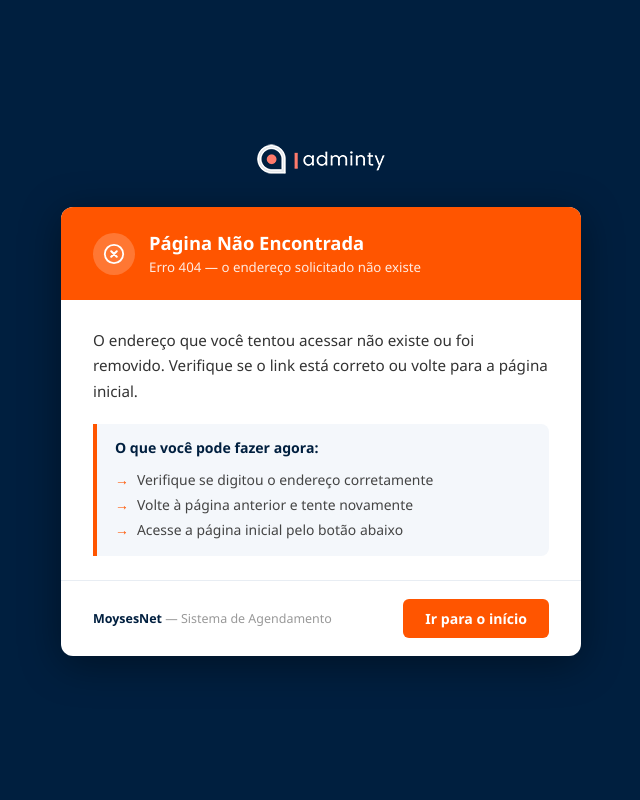
After one commit to moysesneva/sistema_whats, a PHP site: page /login/painel/erro_404.php in a window 1280 px wide. The commit adds this page. Shown: the whole page, without its empty margins (319-959 px from the left). Run offline with PHP 8.4, Linux system fonts and the light colour scheme.

Commit message:
feat: páginas de erro amigáveis para 404 e falhas gerais do sistema
Tarefa: Mostrar página de erro amigável para erros 404 e falhas gerais do sistema

## O que foi feito

### login/painel/erro_404.php (novo arquivo)
- Criada página estilizada para erros 404 seguindo o design Enam Impact Agency
- Fundo azul marinho #001f3f, cabeçalho laranja #FF5500, card branco
- Exibe logo com fallback para texto "MoysesNet"
- Ícone X no cabeçalho, mensagem clara sem detalhes técnicos
- Lista de ações sugeridas ao usuário
- Botão "Ir para o início" que redireciona para /
- Design consistente com db_error.php e erro_generico.php já existentes

### router.php (atualizado)
- Adicionado require_once de error_config.php para registrar os handlers
  de exceção/erro fatal (500) em todas as rotas, não apenas nas que
  carregam arquivos PHP do painel
- Adicionado bloco de tratamento 404: se o caminho não é "/" e o arquivo
  não existe no filesystem, retorna HTTP 404 e exibe erro_404.php
- A lógica de pass-through para arquivos existentes permanece inalterada

## Cobertura de erros após a tarefa
- 404 (não encontrado): tratado no router.php → erro_404.php
- 500 (erro fatal/exceção): tratado via error_config.php → erro_generico.php
- Falha de banco: tratado em conn.php → db_error.php

## Sem desvios
A implementação segue exatamente o escopo da tarefa.

Replit-Task-Id: dd72656b-e6a4-48a4-b293-f189ebd21dfb

```diff
--- /dev/null
+++ b/login/painel/erro_404.php
@@ -0,0 +1,211 @@
+<!DOCTYPE html>
+<html lang="pt-BR">
+<head>
+    <meta charset="UTF-8">
+    <meta name="viewport" content="width=device-width, initial-scale=1.0">
+    <title>Página Não Encontrada — MoysesNet</title>
+    <style>
+        *, *::before, *::after { box-sizing: border-box; margin: 0; padding: 0; }
+
+        body {
+            font-family: 'Segoe UI', Arial, sans-serif;
+            background: #001f3f;
+            color: #fff;
+            min-height: 100vh;
+            display: flex;
+            flex-direction: column;
+            align-items: center;
+            justify-content: center;
+            padding: 24px;
+        }
+
+        .logo-wrap {
+            margin-bottom: 28px;
+            text-align: center;
+        }
+
+        .logo-wrap img {
+            max-height: 56px;
+            max-width: 220px;
+            object-fit: contain;
+        }
+
+        .logo-wrap .logo-fallback {
+            font-size: 1.4rem;
+            font-weight: 800;
+            color: #FF5500;
+            letter-spacing: 1px;
+            display: none;
+        }
+
+        .card {
+            background: #fff;
+            color: #001f3f;
+            border-radius: 12px;
+            max-width: 520px;
+            width: 100%;
+            overflow: hidden;
+            box-shadow: 0 8px 40px rgba(0,0,0,0.40);
+        }
+
+        .card-header {
+            background: #FF5500;
+            padding: 24px 32px;
+            display: flex;
+            align-items: center;
+            gap: 14px;
+        }
+
+        .card-header .icon {
+            flex-shrink: 0;
+            width: 42px;
+            height: 42px;
+            background: rgba(255,255,255,0.20);
+            border-radius: 50%;
+            display: flex;
+            align-items: center;
+            justify-content: center;
+        }
+
+        .card-header h1 {
+            font-size: 1.15rem;
+            font-weight: 700;
+            color: #fff;
+            line-height: 1.3;
+        }
+
+        .card-header p {
+            font-size: 0.83rem;
+            color: rgba(255,255,255,0.88);
+            margin-top: 3px;
+        }
+
+        .card-body {
+            padding: 28px 32px 24px;
+        }
+
+        .card-body > p {
+            font-size: 0.95rem;
+            line-height: 1.65;
+            color: #333;
+        }
+
+        .steps {
+            background: #f4f7fb;
+            border-left: 4px solid #FF5500;
+            border-radius: 0 8px 8px 0;
+            padding: 14px 18px;
+            margin-top: 20px;
+        }
+
+        .steps p {
+            font-size: 0.88rem;
+            font-weight: 700;
+            color: #001f3f;
+            margin-bottom: 10px;
+        }
+
+        .steps ul {
+            list-style: none;
+        }
+
+        .steps ul li {
+            font-size: 0.87rem;
+            color: #444;
+            padding: 3px 0;
+            display: flex;
+            align-items: flex-start;
+            gap: 8px;
+        }
+
+        .steps ul li::before {
+            content: '→';
+            color: #FF5500;
+            font-weight: 700;
+            flex-shrink: 0;
+        }
+
+        .card-footer {
+            border-top: 1px solid #e8edf3;
+            padding: 18px 32px;
+            display: flex;
+            align-items: center;
+            justify-content: space-between;
+            gap: 16px;
+            flex-wrap: wrap;
+        }
+
+        .brand {
+            font-size: 0.78rem;
+            color: #999;
+        }
+
+        .brand strong {
+            color: #001f3f;
+        }
+
+        .btn-home {
+            background: #FF5500;
+            color: #fff;
+            border: none;
+            border-radius: 6px;
+            padding: 10px 22px;
+            font-size: 0.88rem;
+            font-weight: 700;
+            cursor: pointer;
+            display: inline-block;
+            text-decoration: none;
+            transition: background 0.2s;
+        }
+
+        .btn-home:hover {
+            background: #e04a00;
+            color: #fff;
+            text-decoration: none;
+        }
+    </style>
+</head>
+<body>
+    <div class="logo-wrap">
+        <img
+            src="/login/files/assets/images/logo.png"
+            alt="MoysesNet"
+            onerror="this.style.display='none'; this.nextElementSibling.style.display='block';"
+        >
+        <span class="logo-fallback">MoysesNet</span>
+    </div>
+
+    <div class="card">
+        <div class="card-header">
+            <div class="icon" aria-hidden="true">
+                <svg width="22" height="22" viewBox="0 0 24 24" fill="none" xmlns="http://www.w3.org/2000/svg">
+                    <circle cx="12" cy="12" r="10" stroke="#fff" stroke-width="2"/>
+                    <path d="M9 9l6 6M15 9l-6 6" stroke="#fff" stroke-width="2.2" stroke-linecap="round"/>
+                </svg>
+            </div>
+            <div>
+                <h1>Página Não Encontrada</h1>
+                <p>Erro 404 — o endereço solicitado não existe</p>
+            </div>
+        </div>
+        <div class="card-body">
+            <p>
+                O endereço que você tentou acessar não existe ou foi removido.
+                Verifique se o link está correto ou volte para a página inicial.
+            </p>
+            <div class="steps">
+                <p>O que você pode fazer agora:</p>
+                <ul>
+                    <li>Verifique se digitou o endereço corretamente</li>
+                    <li>Volte à página anterior e tente novamente</li>
+                    <li>Acesse a página inicial pelo botão abaixo</li>
+                </ul>
+            </div>
+        </div>
+        <div class="card-footer">
+            <span class="brand"><strong>MoysesNet</strong> — Sistema de Agendamento</span>
+            <a href="/" class="btn-home">Ir para o início</a>
+        </div>
+    </div>
+</body>
+</html>
```
Also changed, not shown: router.php (+10 -0 lines).
